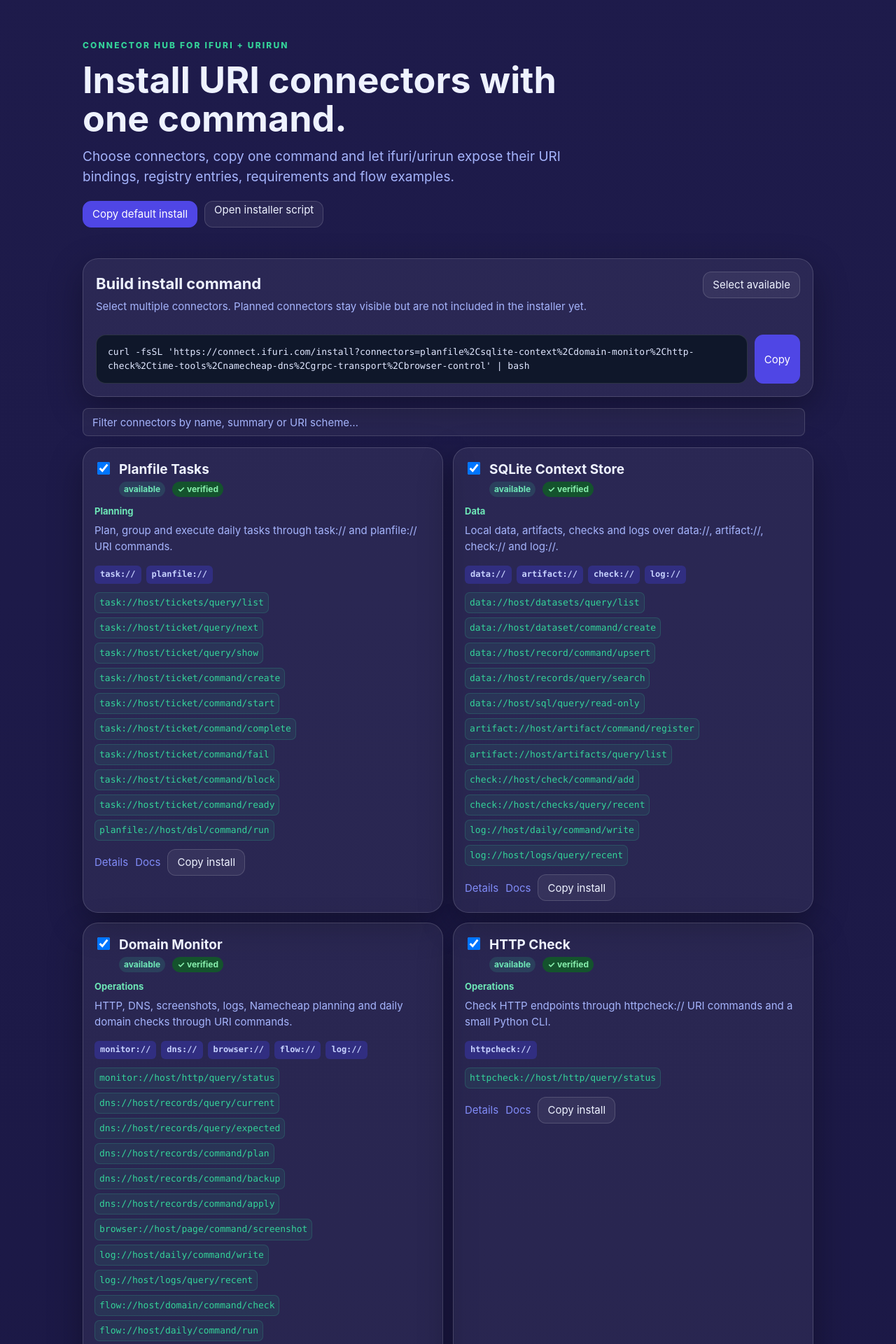
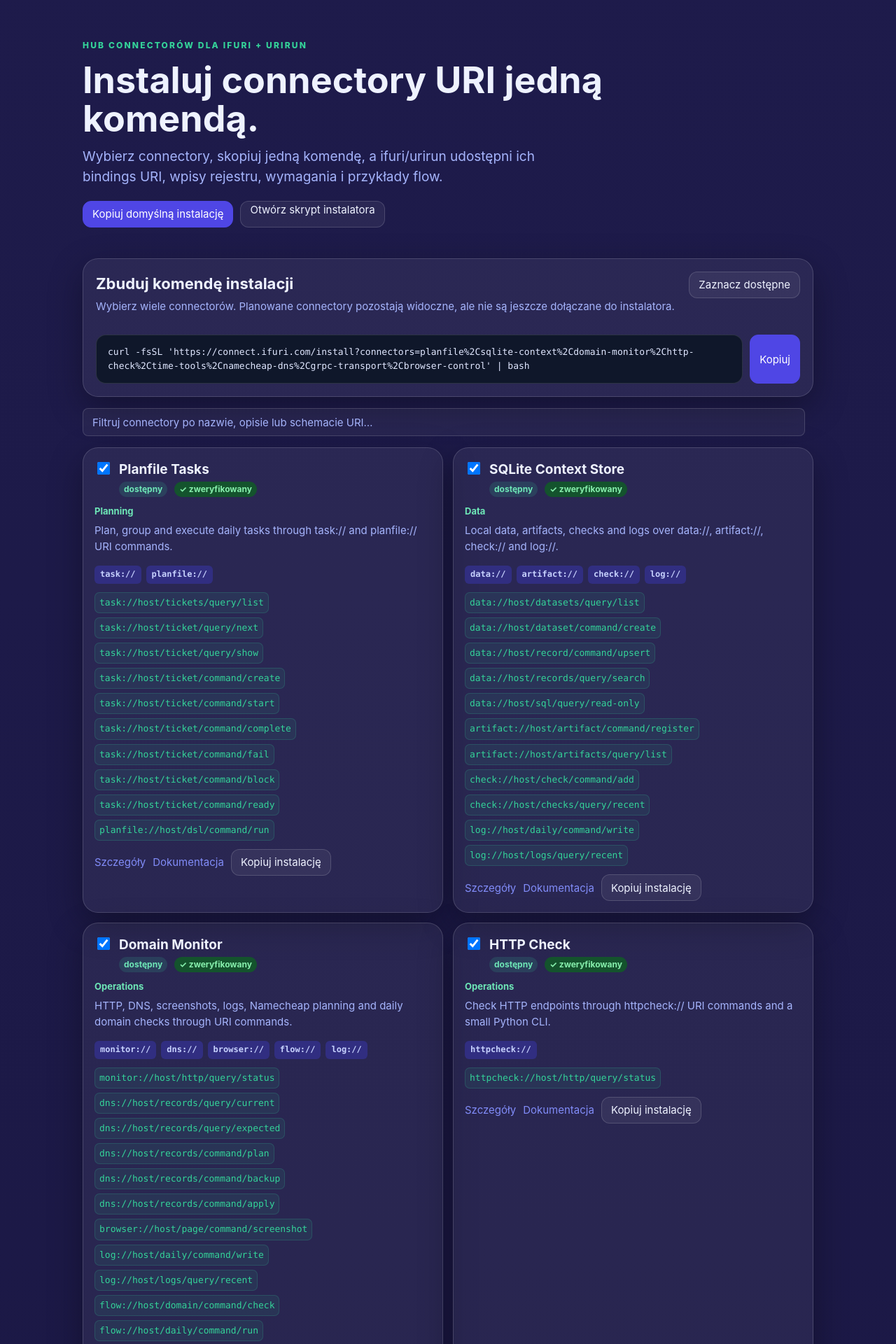
Before and after one commit to if-uri/connect.ifuri.com, a PHP site: page / in a window 1280 px wide. Shown: the part 113-2033 px from the top of the page at 70% size. Run offline with PHP 8.4, Linux system fonts and the light colour scheme.

Commit message:
chore: sync ifURI ecosystem

```diff
--- a/assets/app.js
+++ b/assets/app.js
@@ -33,7 +33,7 @@ async function copyText(value, button) {
     input.remove();
   }
   const previous = button.textContent;
-  button.textContent = 'Copied';
+  button.textContent = (window.CONNECT_I18N && window.CONNECT_I18N.copied) || 'Copied';
   window.setTimeout(() => {
     button.textContent = previous;
   }, 1400);
@@ -79,7 +79,8 @@ function filterConnectors() {
     card.classList.toggle('hidden', !match);
     if (match) visible += 1;
   });
-  if (count) count.textContent = term ? `${visible} of ${cards.length}` : '';
+  const ofWord = (window.CONNECT_I18N && window.CONNECT_I18N.of) || 'of';
+  if (count) count.textContent = term ? `${visible} ${ofWord} ${cards.length}` : '';
   if (noResults) noResults.hidden = visible !== 0;
 }
 
--- a/index.php
+++ b/index.php
@@ -12,6 +12,47 @@ $defaultInstall = hub_default_install_path();
 $canonical = hub_url('/');
 $socialImage = (string) ($site['image'] ?? hub_url('/assets/social-card.svg'));
 $ecosystem = is_array($site['ecosystem'] ?? null) ? $site['ecosystem'] : [];
+
+// Language follows the same ?lang= signal as the shared ifuri ecobar, which
+// defaults to Polish across the ecosystem (ifuri.com, get.ifuri.com, docs).
+$lang = (($_GET['lang'] ?? '') === 'en') ? 'en' : 'pl';
+$strings = [
+    'eyebrow'        => ['en' => 'Connector hub for ifuri + urirun', 'pl' => 'Hub connectorów dla ifuri + urirun'],
+    'h1'             => ['en' => 'Install URI connectors with one command.', 'pl' => 'Instaluj connectory URI jedną komendą.'],
+    'lead'           => ['en' => 'Choose connectors, copy one command and let ifuri/urirun expose their URI bindings, registry entries, requirements and flow examples.', 'pl' => 'Wybierz connectory, skopiuj jedną komendę, a ifuri/urirun udostępni ich bindings URI, wpisy rejestru, wymagania i przykłady flow.'],
+    'copyDefault'    => ['en' => 'Copy default install', 'pl' => 'Kopiuj domyślną instalację'],
+    'openInstaller'  => ['en' => 'Open installer script', 'pl' => 'Otwórz skrypt instalatora'],
+    'buildTitle'     => ['en' => 'Build install command', 'pl' => 'Zbuduj komendę instalacji'],
+    'buildLead'      => ['en' => 'Select multiple connectors. Planned connectors stay visible but are not included in the installer yet.', 'pl' => 'Wybierz wiele connectorów. Planowane connectory pozostają widoczne, ale nie są jeszcze dołączane do instalatora.'],
+    'selectAvailable'=> ['en' => 'Select available', 'pl' => 'Zaznacz dostępne'],
+    'copy'           => ['en' => 'Copy', 'pl' => 'Kopiuj'],
+    'filterPlaceholder' => ['en' => 'Filter connectors by name, summary or URI scheme…', 'pl' => 'Filtruj connectory po nazwie, opisie lub schemacie URI…'],
+    'filterAria'     => ['en' => 'Filter connectors', 'pl' => 'Filtruj connectory'],
+    'connectorsAria' => ['en' => 'Connectors', 'pl' => 'Connectory'],
+    'verified'       => ['en' => '✓ verified', 'pl' => '✓ zweryfikowany'],
+    'community'      => ['en' => 'community', 'pl' => 'społeczność'],
+    'verifiedTitle'  => ['en' => 'Maintained and audited by if-uri', 'pl' => 'Utrzymywany i audytowany przez if-uri'],
+    'communityTitle' => ['en' => 'Third-party community connector', 'pl' => 'Zewnętrzny connector społecznościowy'],
+    'categoryFallback' => ['en' => 'Connector', 'pl' => 'Connector'],
+    'schemesAria'    => ['en' => 'URI schemes', 'pl' => 'Schematy URI'],
+    'details'        => ['en' => 'Details', 'pl' => 'Szczegóły'],
+    'docs'           => ['en' => 'Docs', 'pl' => 'Dokumentacja'],
+    'copyInstall'    => ['en' => 'Copy install', 'pl' => 'Kopiuj instalację'],
+    'noResults'      => ['en' => 'No connectors match your filter.', 'pl' => 'Żaden connector nie pasuje do filtra.'],
+    'machineTitle'   => ['en' => 'Machine endpoints', 'pl' => 'Endpointy maszynowe'],
+    'machineLead'    => ['en' => 'ifuri app and future registry tooling can read the same catalog as users.', 'pl' => 'Aplikacja ifuri i przyszłe narzędzia rejestru czytają ten sam katalog co użytkownicy.'],
+    'ecoTitle'       => ['en' => 'ifuri ecosystem', 'pl' => 'Ekosystem ifuri'],
+    'ecoLead'        => ['en' => 'Use these public entry points together: website, one-line installer and connector hub.', 'pl' => 'Korzystaj z tych publicznych punktów wejścia razem: strona, jednoliniowy instalator i hub connectorów.'],
+    'footerCatalog'  => ['en' => 'Catalog version', 'pl' => 'Wersja katalogu'],
+    'footerSite'     => ['en' => 'Site v', 'pl' => 'Strona v'],
+    'footerUpdated'  => ['en' => 'Updated', 'pl' => 'Zaktualizowano'],
+    'statusAvailable'=> ['en' => 'available', 'pl' => 'dostępny'],
+    'statusPlanned'  => ['en' => 'planned', 'pl' => 'planowany'],
+    'jsCopied'       => ['en' => 'Copied', 'pl' => 'Skopiowano'],
+    'jsOf'           => ['en' => 'of', 'pl' => 'z'],
+];
+$t = static fn (string $key): string => (string) ($strings[$key][$lang] ?? $strings[$key]['en'] ?? $key);
+$jsLang = ['copied' => $t('jsCopied'), 'of' => $t('jsOf')];
 $jsonLd = [
     '@context' => 'https://schema.org',
     '@type' => 'CollectionPage',
@@ -34,7 +75,7 @@ $jsonLd = [
     ],
 ];
 ?><!doctype html>
-<html lang="en">
+<html lang="<?php echo hub_h($lang); ?>">
 <head>
   <meta charset="utf-8">
   <meta name="viewport" content="width=device-width, initial-scale=1">
@@ -78,35 +119,35 @@ $jsonLd = [
 
   <main class="wrap">
     <section class="hero">
-      <p class="eyebrow">Connector hub for ifuri + urirun</p>
-      <h1>Install URI connectors with one command.</h1>
-      <p class="lead">Choose connectors, copy one command and let ifuri/urirun expose their URI bindings, registry entries, requirements and flow examples.</p>
+      <p class="eyebrow"><?php echo hub_h($t('eyebrow')); ?></p>
+      <h1><?php echo hub_h($t('h1')); ?></h1>
+      <p class="lead"><?php echo hub_h($t('lead')); ?></p>
       <div class="hero-actions">
-        <button class="primary" data-copy="<?php echo hub_h(hub_install_command($defaultIds === '' ? [] : explode(',', $defaultIds))); ?>">Copy default install</button>
-        <a class="button" href="<?php echo hub_h($defaultInstall); ?>">Open installer script</a>
+        <button class="primary" data-copy="<?php echo hub_h(hub_install_command($defaultIds === '' ? [] : explode(',', $defaultIds))); ?>"><?php echo hub_h($t('copyDefault')); ?></button>
+        <a class="button" href="<?php echo hub_h($defaultInstall); ?>"><?php echo hub_h($t('openInstaller')); ?></a>
       </div>
     </section>
 
     <section class="panel">
       <div class="panel-head">
         <div>
-          <h2>Build install command</h2>
-          <p>Select multiple connectors. Planned connectors stay visible but are not included in the installer yet.</p>
+          <h2><?php echo hub_h($t('buildTitle')); ?></h2>
+          <p><?php echo hub_h($t('buildLead')); ?></p>
         </div>
-        <button id="selectAvailable">Select available</button>
+        <button id="selectAvailable"><?php echo hub_h($t('selectAvailable')); ?></button>
       </div>
       <div class="command-box">
         <code id="installCommand"><?php echo hub_h(hub_install_command($defaultIds === '' ? [] : explode(',', $defaultIds))); ?></code>
-        <button class="primary" id="copyInstall">Copy</button>
+        <button class="primary" id="copyInstall"><?php echo hub_h($t('copy')); ?></button>
       </div>
     </section>
 
     <div id="connectors" class="connector-filter">
-      <input id="connectorSearch" type="search" placeholder="Filter connectors by name, summary or URI scheme…" aria-label="Filter connectors" autocomplete="off">
+      <input id="connectorSearch" type="search" placeholder="<?php echo hub_h($t('filterPlaceholder')); ?>" aria-label="<?php echo hub_h($t('filterAria')); ?>" autocomplete="off">
       <span id="connectorCount" class="muted-count"></span>
     </div>
 
-    <section class="connectors" aria-label="Connectors">
+    <section class="connectors" aria-label="<?php echo hub_h($t('connectorsAria')); ?>">
       <?php foreach ($connectors as $connector): ?>
         <?php
           $id = (string) $connector['id'];
@@ -120,13 +161,13 @@ $jsonLd = [
             <input type="checkbox" class="connector-check" value="<?php echo hub_h($id); ?>" <?php echo $disabled ? 'disabled' : 'checked'; ?>>
             <span>
               <strong><?php echo hub_h((string) $connector['name']); ?></strong>
-              <em class="status <?php echo hub_h($status); ?>"><?php echo hub_h($status); ?></em>
-              <em class="prov <?php echo hub_h($provenance); ?>" title="<?php echo $provenance === 'verified' ? 'Maintained and audited by if-uri' : 'Third-party community connector'; ?>"><?php echo $provenance === 'verified' ? '✓ verified' : 'community'; ?></em>
+              <em class="status <?php echo hub_h($status); ?>"><?php echo hub_h($status === 'available' ? $t('statusAvailable') : ($status === 'planned' ? $t('statusPlanned') : $status)); ?></em>
+              <em class="prov <?php echo hub_h($provenance); ?>" title="<?php echo hub_h($provenance === 'verified' ? $t('verifiedTitle') : $t('communityTitle')); ?>"><?php echo hub_h($provenance === 'verified' ? $t('verified') : $t('community')); ?></em>
             </span>
           </label>
-          <p class="category"><?php echo hub_h((string) ($connector['category'] ?? 'Connector')); ?></p>
+          <p class="category"><?php echo hub_h((string) ($connector['category'] ?? $t('categoryFallback'))); ?></p>
           <p><?php echo hub_h((string) $connector['summary']); ?></p>
-          <div class="schemes" aria-label="URI schemes">
+          <div class="schemes" aria-label="<?php echo hub_h($t('schemesAria')); ?>">
             <?php foreach (($connector['uriSchemes'] ?? []) as $scheme): ?>
               <span><?php echo hub_h((string) $scheme); ?>://</span>
             <?php endforeach; ?>
@@ -137,19 +178,19 @@ $jsonLd = [
             <?php endforeach; ?>
           </div>
           <div class="connector-foot">
-            <a href="<?php echo hub_h(hub_connector_path($connector)); ?>">Details</a>
-            <a href="<?php echo hub_h((string) ($connector['docsUrl'] ?? 'https://github.com/if-uri/docs')); ?>">Docs</a>
-            <button data-copy="<?php echo hub_h(hub_install_command([$id])); ?>" <?php echo $disabled ? 'disabled' : ''; ?>>Copy install</button>
+            <a href="<?php echo hub_h(hub_connector_path($connector)); ?>"><?php echo hub_h($t('details')); ?></a>
+            <a href="<?php echo hub_h((string) ($connector['docsUrl'] ?? 'https://github.com/if-uri/docs')); ?>"><?php echo hub_h($t('docs')); ?></a>
+            <button data-copy="<?php echo hub_h(hub_install_command([$id])); ?>" <?php echo $disabled ? 'disabled' : ''; ?>><?php echo hub_h($t('copyInstall')); ?></button>
           </div>
         </article>
       <?php endforeach; ?>
-      <p id="noResults" class="no-results" hidden>No connectors match your filter.</p>
+      <p id="noResults" class="no-results" hidden><?php echo hub_h($t('noResults')); ?></p>
     </section>
 
     <section class="panel split">
       <div>
-        <h2>Machine endpoints</h2>
-        <p>ifuri app and future registry tooling can read the same catalog as users.</p>
+        <h2><?php echo hub_h($t('machineTitle')); ?></h2>
+        <p><?php echo hub_h($t('machineLead')); ?></p>
       </div>
       <div class="links">
         <a href="/connectors.json">/connectors.json</a>
@@ -164,8 +205,8 @@ $jsonLd = [
     <?php if ($ecosystem !== []): ?>
       <section class="panel split">
         <div>
-          <h2>ifuri ecosystem</h2>
-          <p>Use these public entry points together: website, one-line installer and connector hub.</p>
+          <h2><?php echo hub_h($t('ecoTitle')); ?></h2>
+          <p><?php echo hub_h($t('ecoLead')); ?></p>
         </div>
         <div class="links">
           <?php foreach ($ecosystem as $item): ?>
@@ -183,8 +224,8 @@ $jsonLd = [
   </main>
 
   <footer class="wrap footer">
-    <span>Catalog version <?php echo hub_h((string) ($catalog['version'] ?? 'unknown')); ?></span>
-    <span>Site v<?php echo hub_h(hub_version()); ?></span>
+    <span><?php echo hub_h($t('footerCatalog')); ?> <?php echo hub_h((string) ($catalog['version'] ?? 'unknown')); ?></span>
+    <span><?php echo hub_h($t('footerSite')); ?><?php echo hub_h(hub_version()); ?></span>
     <?php if (!empty($site['ecosystem'])): ?>
       <nav class="footer-eco" aria-label="ifuri ecosystem">
         <?php foreach ($site['ecosystem'] as $eco): ?>
@@ -192,10 +233,11 @@ $jsonLd = [
         <?php endforeach; ?>
       </nav>
     <?php endif; ?>
-    <span>Updated <?php echo hub_h((string) ($catalog['updatedAt'] ?? 'unknown')); ?></span>
+    <span><?php echo hub_h($t('footerUpdated')); ?> <?php echo hub_h((string) ($catalog['updatedAt'] ?? 'unknown')); ?></span>
   </footer>
 
-  <script>window.CONNECT_HUB_BASE = <?php echo json_encode(hub_base_url(), JSON_UNESCAPED_SLASHES); ?>;</script>
+  <script>window.CONNECT_HUB_BASE = <?php echo json_encode(hub_base_url(), JSON_UNESCAPED_SLASHES); ?>;
+window.CONNECT_I18N = <?php echo json_encode($jsLang, JSON_UNESCAPED_SLASHES | JSON_UNESCAPED_UNICODE); ?>;</script>
   <script src="/assets/app.js"></script>
   <script src="/assets/ifuri-ecobar.js" defer></script>
 </body>
```
